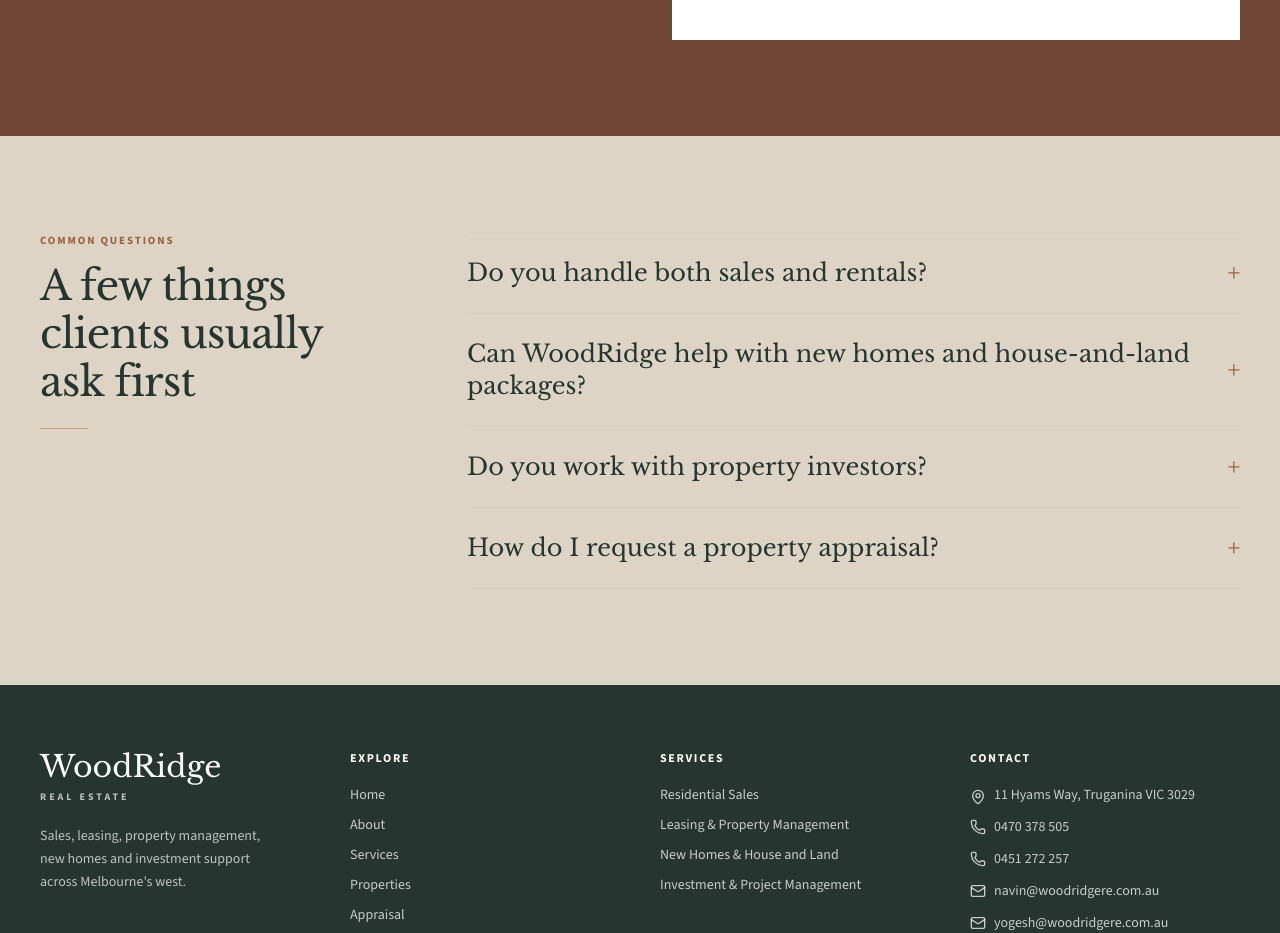
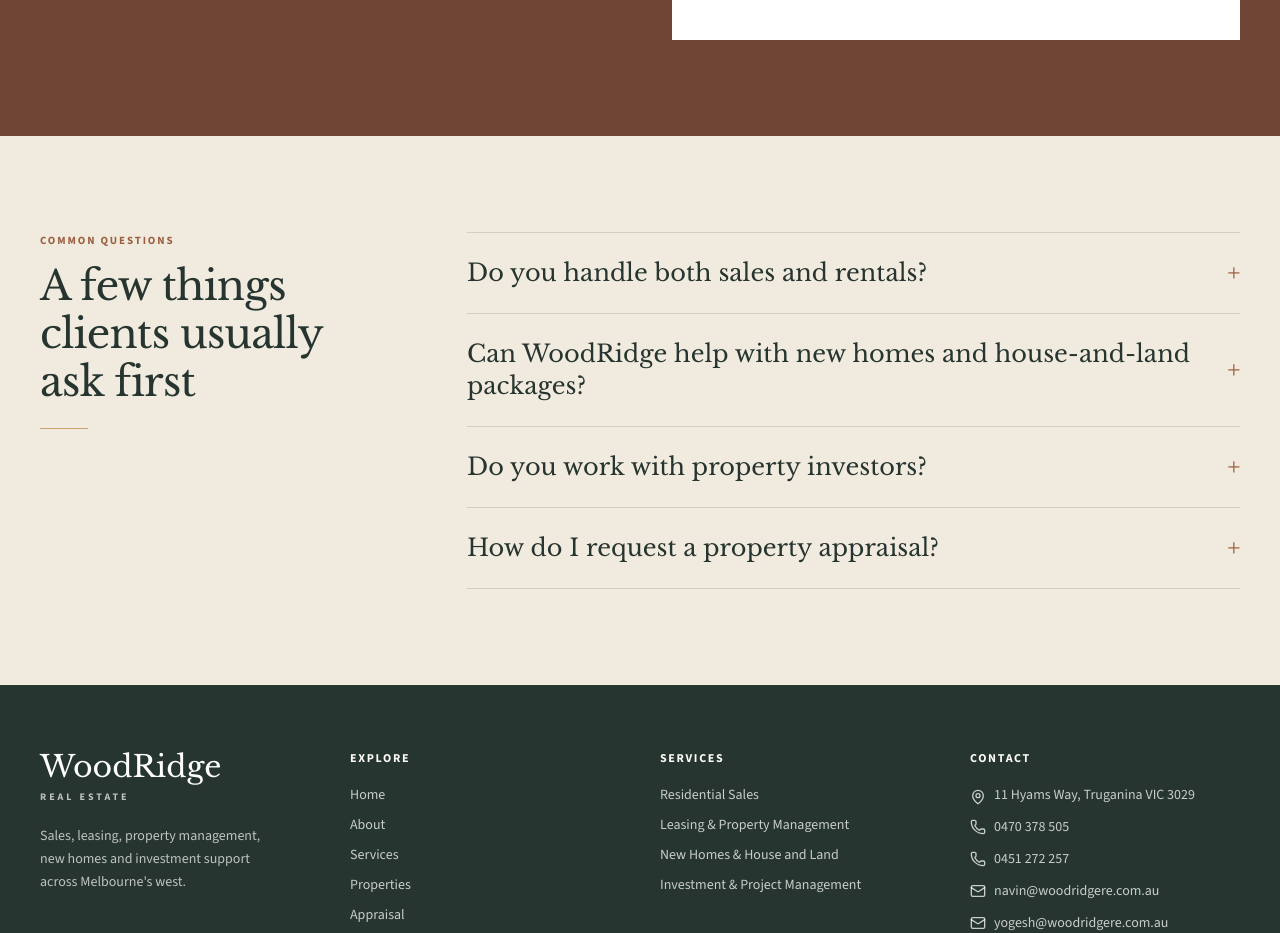
Before and after one commit to tayyabheree/Estate-website, a Next.js app: page / in a window 1280 px wide. Shown: the part 5880-6813 px from the top of the page. Built offline with nearby package versions, Linux system fonts and the light colour scheme.

Commit message:
Simplify section palette

```diff
--- a/components/sections/FAQ.tsx
+++ b/components/sections/FAQ.tsx
@@ -26,7 +26,7 @@ const faqs = [
 
 export function FAQ() {
   return (
-    <section className="section bg-[#ded4c5]" aria-labelledby="faq-heading">
+    <section className="section section--alt" aria-labelledby="faq-heading">
       <div className="container grid gap-12 lg:grid-cols-12 lg:gap-20">
         <Reveal className="lg:col-span-4">
           <div className="lg:sticky lg:top-32">
```
